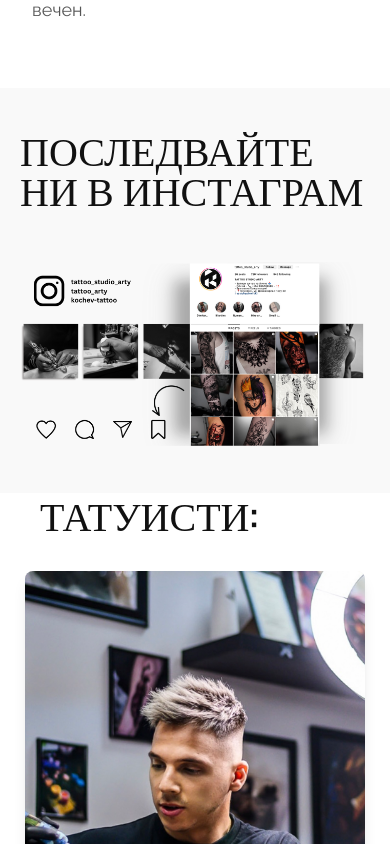
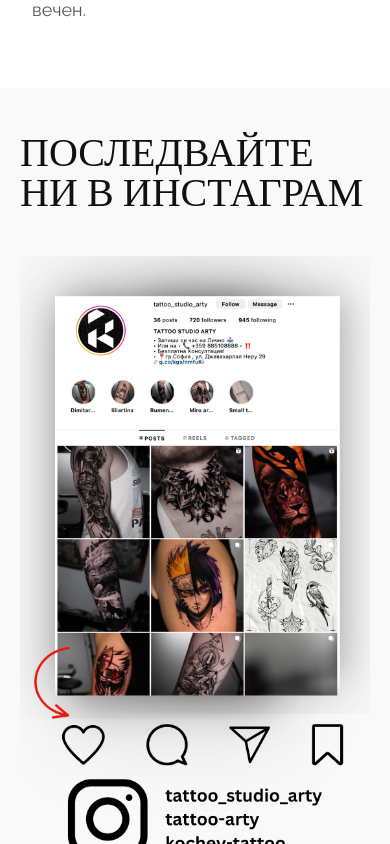
Before and after one commit to ValentinAr7/tattoo-studio-arty, a React (Create React App) app: page / in a window 390 px wide. Shown: the part 2760-3604 px from the top of the page. Built offline with nearby package versions, Linux system fonts and the light colour scheme; the HTML template or start-up script is replaced by a standard one; a web font is replaced by a local one.

Commit message:
phone view for instagram

```diff
--- a/src/components/Instagram.js
+++ b/src/components/Instagram.js
@@ -1,4 +1,4 @@
-import React, { useState } from "react";
+import React, { useState, useEffect } from "react";
 import { InstagramData } from "../data";
 import "yet-another-react-lightbox/styles.css";
 import { motion } from "framer-motion";
@@ -6,6 +6,25 @@
 
 const Instagram = () => {
   const { title, btnText, btnIcon, images } = InstagramData;
+  const [isMobile, setIsMobile] = useState(false);
+
+  useEffect(() => {
+    const handleResize = () => {
+      setIsMobile(window.innerWidth <= 768); // Adjust the breakpoint as needed
+    };
+
+    // Initial check on mount
+    handleResize();
+
+    // Add event listener for window resize
+    window.addEventListener("resize", handleResize);
+
+    // Cleanup the event listener on component unmount
+    return () => {
+      window.removeEventListener("resize", handleResize);
+    };
+  }, []);
+
   return (
     <motion.div
       variants={fadeIn("up")}
@@ -21,11 +40,19 @@
         <div className="container mx-auto">
           <h2 className="h2 max-w-none mb-12">Последвайте ни в инстаграм</h2>
 
-          <img
-            src={require("../assets/tatts.png")}
-            alt="Tattoo"
-            className="w-full h-auto" // This makes the image take the full width and adjusts its height accordingly
-          />
+          {isMobile ? (
+            <img
+              src={require("../assets/phone-tatts.png")}
+              alt="Tattoo for phones"
+              className="w-full h-auto"
+            />
+          ) : (
+            <img
+              src={require("../assets/tatts.png")}
+              alt="Tattoo"
+              className="w-full h-auto"
+            />
+          )}
         </div>
       </section>
     </motion.div>
```
Also changed, not shown: src/assets/phone-tatts.png (added).
